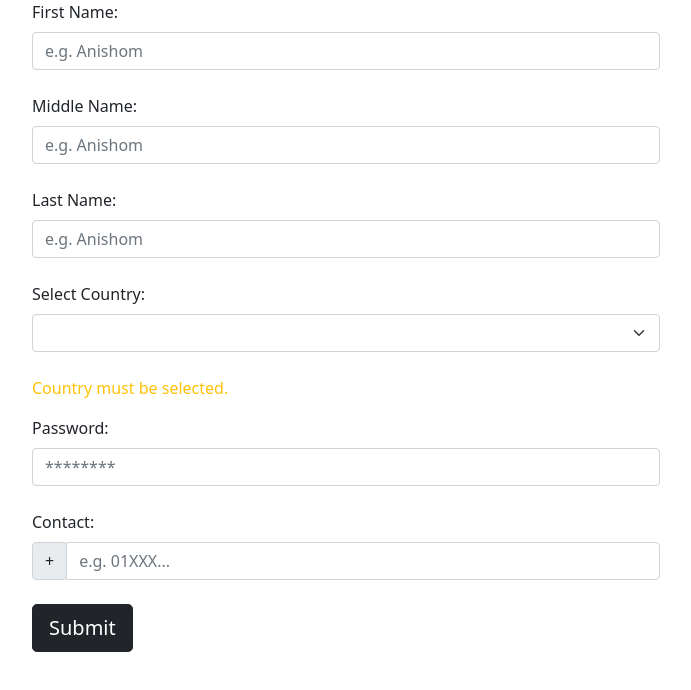
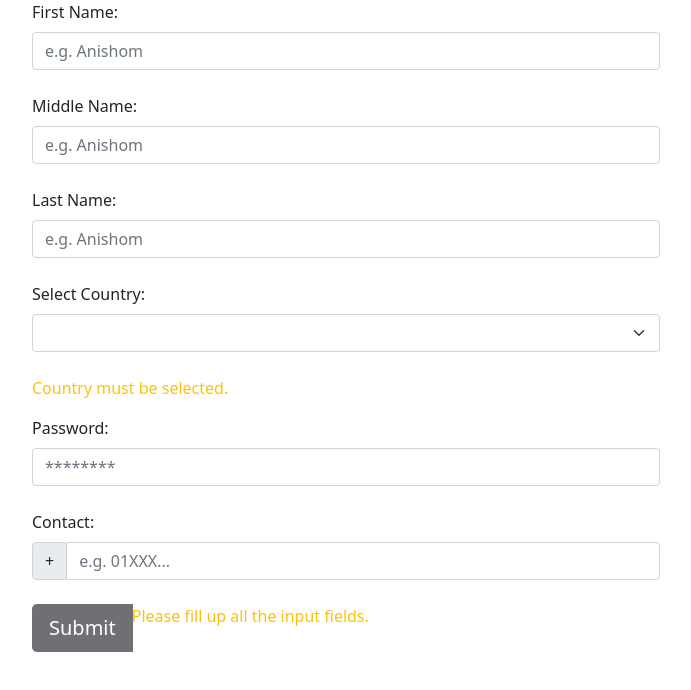
Before and after one commit to mohsina-rifa/Workshop, a Vue app: page / in a window 1280 px wide. Shown: the top 690 px of the page, without its empty margins (294-985 px from the left). Built offline with nearby package versions, Linux system fonts and the light colour scheme.

Commit message:
Button Validation: attempt-3

```diff
--- a/src/reusable/Button.vue
+++ b/src/reusable/Button.vue
@@ -1,10 +1,48 @@
 <script setup lang="ts">
+import ButtonValidate from '../validation/ButtonValidate.vue';
+import ContactValidate from "../validation/ContactValidate.vue";
+import CountryValidate from "../validation/CountryValidate.vue";
+import NameValidate from "../validation/NameValidate.vue";
+import PasswordValidate from "../validation/PasswordValidate.vue";
+
 const props = defineProps({
   label: {
     type: String,
     required: true,
   },
+  isContactGiven: {
+    required: true,
+    type: Boolean,
+  },
+  isCountryGiven: {
+    required: true,
+    type: Boolean,
+  },
+  isNameGiven: {
+    required: true,
+    type: Boolean,
+  },
+  isPasswordGiven: {
+    required: true,
+    type: Boolean,
+  },
+  isEligible: {
+    type: Boolean,
+    required: true,
+  }
 });
+
+const emit = defineEmits(["update:isEligible"]);
+
+const emitHandler = () => {
+  if (props.isEligible) {
+    emit("update:isEligible", true);
+    return true;
+  } else {
+    emit("update:isEligible", false);
+    return false;
+  }
+};
 </script>
 
 <template>
@@ -14,9 +52,23 @@ const props = defineProps({
       data-mdb-ripple-init
       class="btn btn-dark btn-lg btn-block"
       type="button"
+      v-if="emitHandler()"
     >
       {{ props.label }}
     </button>
+
+    <button
+      data-mdb-button-init
+      data-mdb-ripple-init
+      class="btn btn-dark btn-lg btn-block"
+      type="button"
+      disabled
+      v-else
+    >
+      {{ props.label }}
+    </button>
+
+    <ButtonValidate :isContactGiven="isContactGiven" :isCountryGiven="isCountryGiven" :isNameGiven="isNameGiven" :isPasswordGiven="isPasswordGiven" />
   </div>
 </template>
 
--- a/src/validation/ButtonValidate.vue
+++ b/src/validation/ButtonValidate.vue
@@ -1,5 +1,49 @@
-<script setup lang="ts"></script>
+<script setup lang="ts">
+import { computed } from "vue";
 
-<template></template>
+const props = defineProps({
+  isContactGiven: {
+    required: true,
+    type: Boolean,
+  },
+  isCountryGiven: {
+    required: true,
+    type: Boolean,
+  },
+  isNameGiven: {
+    required: true,
+    type: Boolean,
+  },
+  isPasswordGiven: {
+    required: true,
+    type: Boolean,
+  },
+});
+
+const allFieldsGiven = computed(() => {
+  return (
+    props.isContactGiven &&
+    props.isCountryGiven &&
+    props.isNameGiven &&
+    props.isPasswordGiven
+  );
+});
+
+const emit = defineEmits(["isEligible"]);
+
+if (allFieldsGiven) {
+  emit("isEligible", true);
+} else {
+  emit("isEligible", false);
+}
+</script>
+
+<template>
+  <div>
+    <p class="text-warning" v-if="allFieldsGiven===false">
+      Please fill up all the input fields.
+    </p>
+  </div>
+</template>
 
 <style scoped></style>
```
